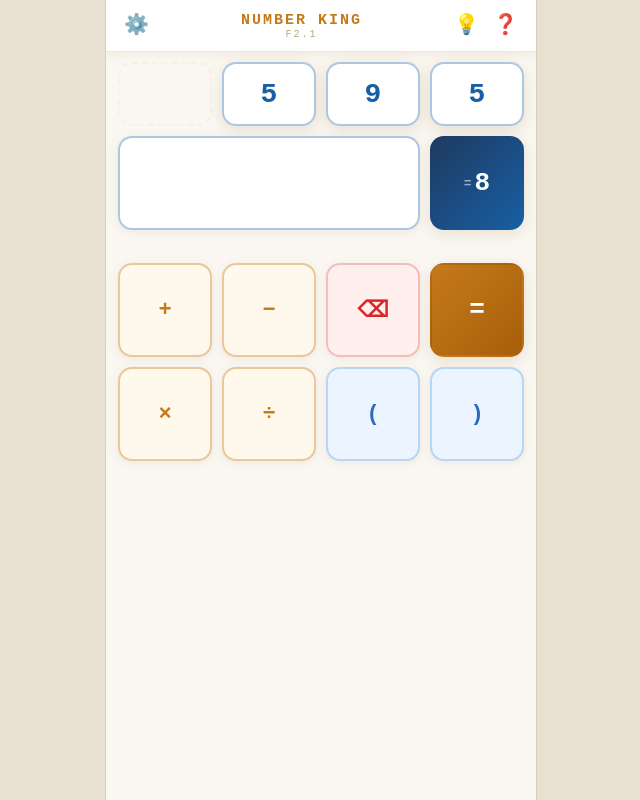
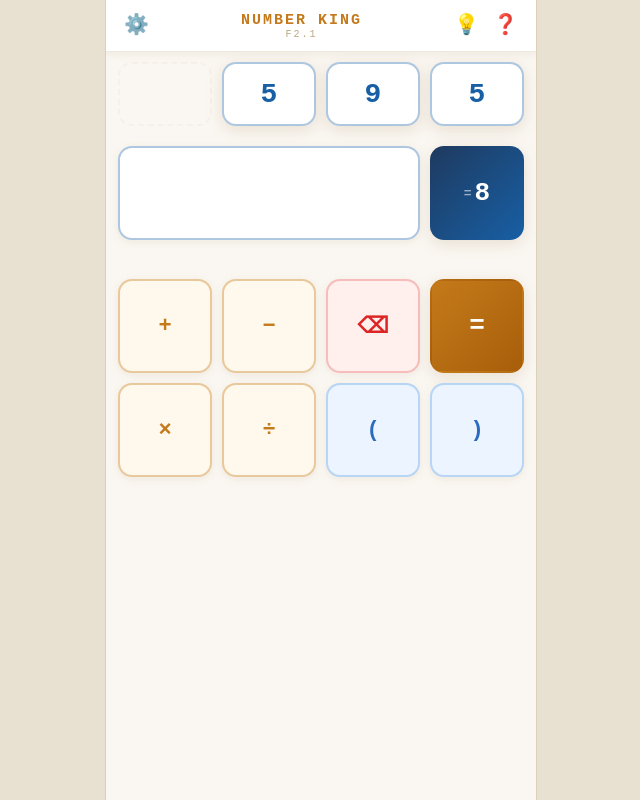
Before and after one commit to funnygerman/zahlenkoenig, a React (Vite) app: page / in a window 1280 px wide. Shown: the whole page, without its empty margins (319-959 px from the left). Built offline with nearby package versions, Linux system fonts and the light colour scheme.

Commit message:
Some UI adjustments

```diff
--- a/src/components/InputRow/InputRow.module.css
+++ b/src/components/InputRow/InputRow.module.css
@@ -1,5 +1,5 @@
 .wrapper {
-  padding: 0 12px 4px;
+  padding: 10px 12px;
   flex-shrink: 0;
 }
 
```
